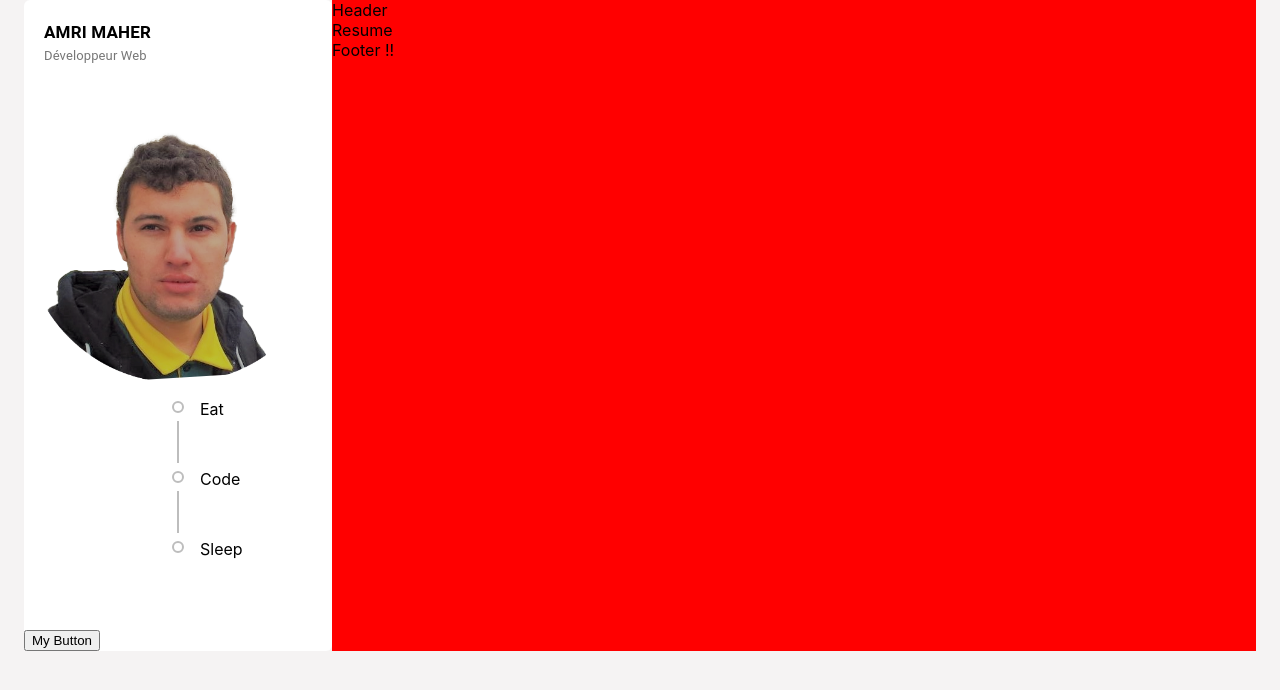
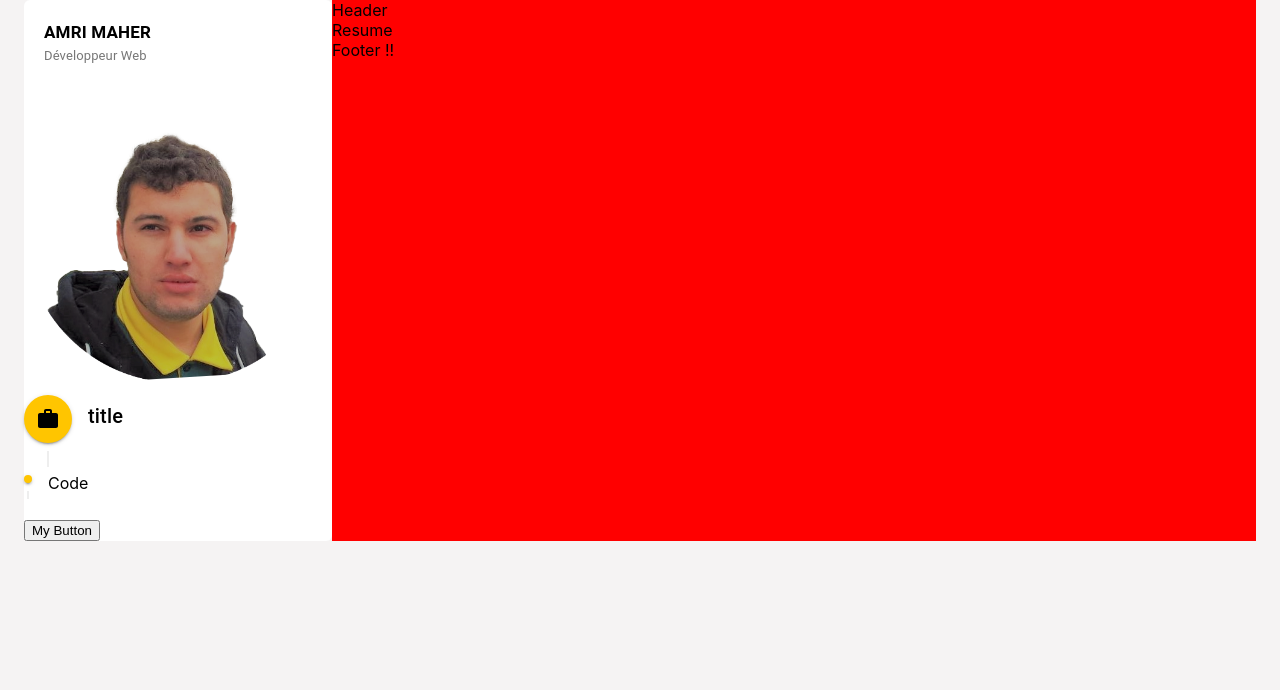
Before and after one commit to amri-coder/portfolioMaher, a React (Create React App) app: page / in a window 1280 px wide. Shown: the top 690 px of the page. Built offline with nearby package versions, Linux system fonts and the light colour scheme.

Commit message:
projet site web perso

```diff
--- a/src/App.css
+++ b/src/App.css
@@ -1,38 +1,3 @@
-.App {
-  text-align: center;
+:root {
+  --main-color:#ffc500;
 }
-
-.App-logo {
-  height: 40vmin;
-  pointer-events: none;
-}
-
-@media (prefers-reduced-motion: no-preference) {
-  .App-logo {
-    animation: App-logo-spin infinite 20s linear;
-  }
-}
-
-.App-header {
-  background-color: #282c34;
-  min-height: 100vh;
-  display: flex;
-  flex-direction: column;
-  align-items: center;
-  justify-content: center;
-  font-size: calc(10px + 2vmin);
-  color: white;
-}
-
-.App-link {
-  color: #61dafb;
-}
-
-@keyframes App-logo-spin {
-  from {
-    transform: rotate(0deg);
-  }
-  to {
-    transform: rotate(360deg);
-  }
-}
--- a/src/components/Timeline/Timeline.css
+++ b/src/components/Timeline/Timeline.css
@@ -0,0 +1,40 @@
+.timeline {
+    padding: 0 !important;
+}
+/* Header */
+
+
+/* Header title */
+.timeline .timeline_header {
+    padding-top:7px;
+}
+.timeline .timeline_firstItem {
+    min-height: 80px !important;
+}
+
+.timeline .MuiTimelineItem-root {
+    min-height: 0px;
+}
+.timeline .MuiTimelineItem-missingOppositeContent:before {
+    display: none;
+}
+.timeline .timeline_dot_header {
+    color: black !important;
+    background-color: var(--main-color) !important;
+    font-size: small !important;
+    padding: 10px !important;
+}
+
+/* Remaining Items */
+.timeline .timeline_dot {
+    color: black !important;
+    background-color: var(--main-color) !important;
+    font-size: small !important;
+    padding: 2px !important;
+}
+
+.timeline .MuiTimelineConnector-root {
+
+    background-color: #eee !important;
+
+}
--- a/src/components/Timeline/Timeline.js
+++ b/src/components/Timeline/Timeline.js
@@ -5,33 +5,49 @@ import TimelineSeparator from '@material-ui/lab/TimelineSeparator';
 import TimelineConnector from '@material-ui/lab/TimelineConnector';
 import TimelineContent from '@material-ui/lab/TimelineContent';
 import TimelineDot from '@material-ui/lab/TimelineDot';
+import WorkIcon from '@material-ui/icons/Work';
 import './Timeline.css';
+import { Typography } from '@material-ui/core';
 
-const CustomTimeline = () => {
+const CustomTimeline = ({title,icon, children}) => {
+
+
     return (
-        <Timeline>
-      <TimelineItem>
+        <Timeline className={'timeline'}>
+
+                <TimelineItem className={'timeline_firstItem'}>
                     <TimelineSeparator>
-          <TimelineDot variant="outlined"/>
+                    <TimelineDot className={'timeline_dot_header'}>{<WorkIcon />}</TimelineDot>
                     <TimelineConnector />
                     </TimelineSeparator>
-        <TimelineContent>Eat</TimelineContent>
+                    <TimelineContent>
+                        <Typography variant='h6' className={'timeline_header'}>
+                            {'title'}
+                        </Typography>
+                    </TimelineContent>
                 </TimelineItem>
+
+
+
+                {children}
+
+
                 <TimelineItem>
-        <TimelineSeparator>
-          <TimelineDot variant="outlined" />
+                    <CustomTimelineSeparator />
+                    <TimelineContent>Code</TimelineContent>
+                </TimelineItem>
+
+
+
+        </Timeline>
+    );
+};
+
+export const CustomTimelineSeparator =()=> (
+                    <TimelineSeparator className={'separator_padding'}>
+                    <TimelineDot className={'timeline_dot'} />
                     <TimelineConnector />
                     </TimelineSeparator>
-        <TimelineContent>Code</TimelineContent>
-      </TimelineItem>
-      <TimelineItem>
-        <TimelineSeparator>
-          <TimelineDot variant="outlined" />
-        </TimelineSeparator>
-        <TimelineContent>Sleep</TimelineContent>
-      </TimelineItem>
-    </Timeline>
 )
-}
 
 export default CustomTimeline
```
Lines whose indentation alone changed are shown as unchanged.
